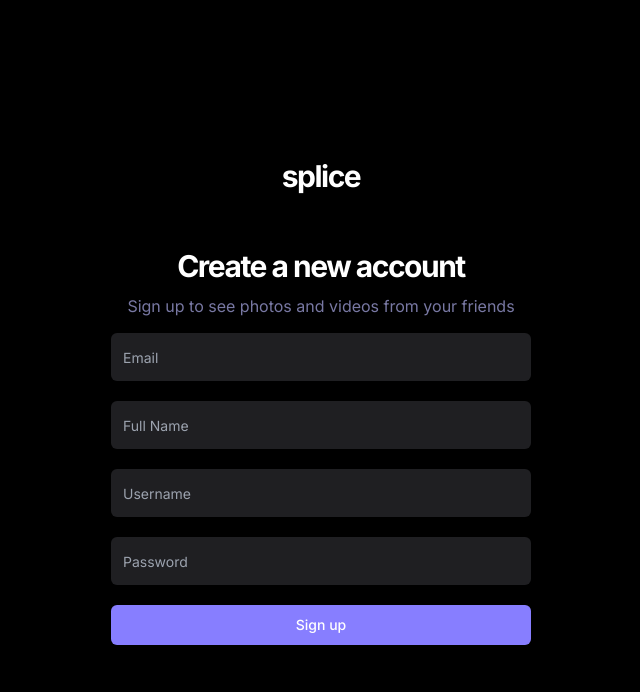
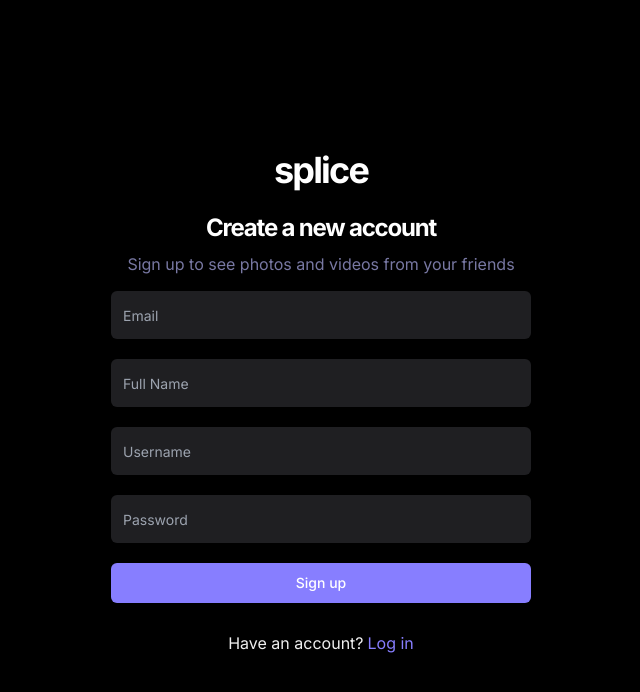
Before and after one commit to bmukesh23/Splice, a React (Vite) app: page /sign-up in a window 1280 px wide. Shown: the top 692 px of the page, without its empty margins (319-959 px from the left). Built offline with nearby package versions, Linux system fonts and the light colour scheme.

Commit message:
style: signup form

```diff
--- a/src/_auth/forms/SignupForm.tsx
+++ b/src/_auth/forms/SignupForm.tsx
@@ -1,8 +1,9 @@
 import { z } from "zod";
 import { zodResolver } from "@hookform/resolvers/zod";
+import { Link } from "react-router-dom";
+
 import { Button } from "@/components/ui/button";
 import { useForm } from "react-hook-form";
-
 import {
   Form, FormControl, FormField, FormItem, FormMessage,
 } from "@/components/ui/form"
@@ -10,6 +11,7 @@
 import { SignupValidation } from "@/lib/validation";
 
 const SignupForm = () => {
+  const isLoading = false;
 
   const form = useForm<z.infer<typeof SignupValidation>>({
     resolver: zodResolver(SignupValidation),
@@ -21,15 +23,17 @@
     },
   })
 
-  function onSubmit(values: z.infer<typeof SignupValidation>) {
-    console.log(values)
+  const onSubmit = async (values: z.infer<typeof SignupValidation>) => {
+    // const newUser = await createUserAccount(values);
+    console.log(values);
+
   }
 
   return (
     <Form {...form}>
       <div className="sm:w-420 flex-center flex-col">
-        <h1 className="h1-bold md:h2-bold">splice</h1>
-        <h2 className="h3-bold md:h2-bold pt-5 sm:pt-12">Create a new account</h2>
+        <h1 className="h1-bold">splice</h1>
+        <h2 className="h3-bold md:h3-bold pt-4 sm:pt-4">Create a new account</h2>
         <p className="text-light-3 small-medium md:base-regular mt-2">Sign up to see photos and videos from your friends</p>
         <form onSubmit={form.handleSubmit(onSubmit)} className="flex flex-col gap-5 w-full mt-4">
           <FormField
@@ -80,7 +84,18 @@
               </FormItem>
             )}
           />
-          <Button type="submit" className="shad-button_primary">Sign up</Button>
+          <Button type="submit" className="shad-button_primary">
+            {isLoading ? (
+              <div className="flex-center gap-2">
+                {/* <Loader/> */}
+                Loading...
+              </div>
+            ) : "Sign up"}
+          </Button>
+          <p className="text-small-regular text-light-2 text-center mt-2">
+            Have an account?
+            <Link to='/sign-in' className="text-primary-500 text-small-semibold ml-1">Log in</Link>
+          </p>
         </form>
       </div>
     </Form>
```
Also changed, not shown: src/components/shared/Loader.tsx (added, +13 -0 lines).
